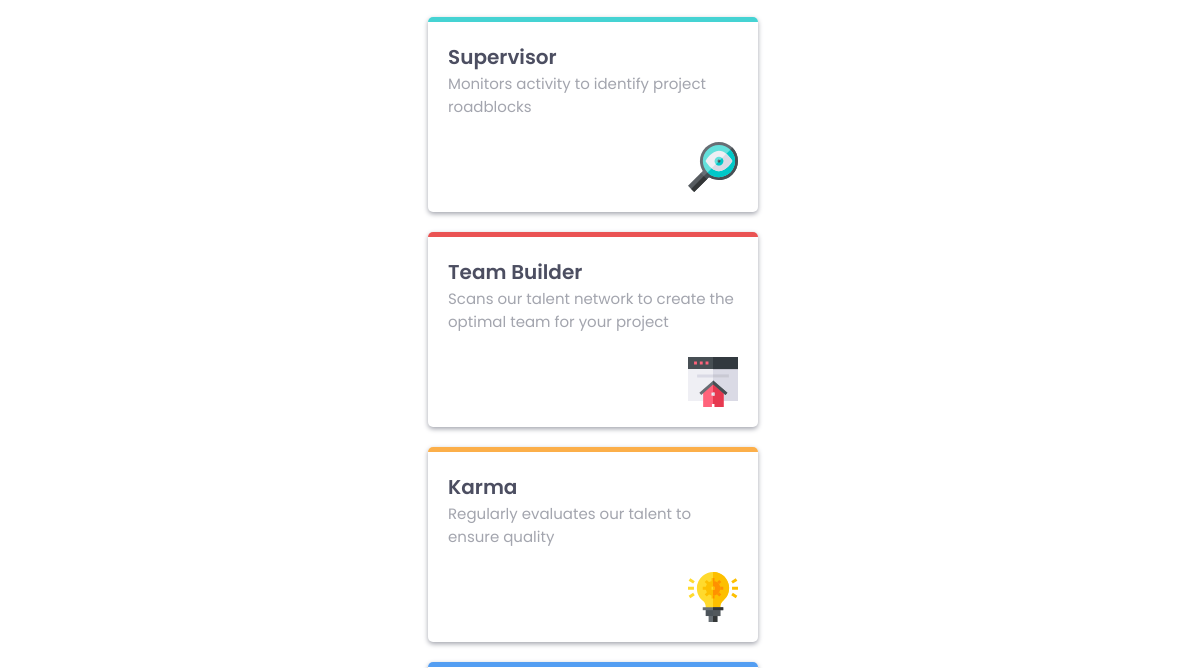
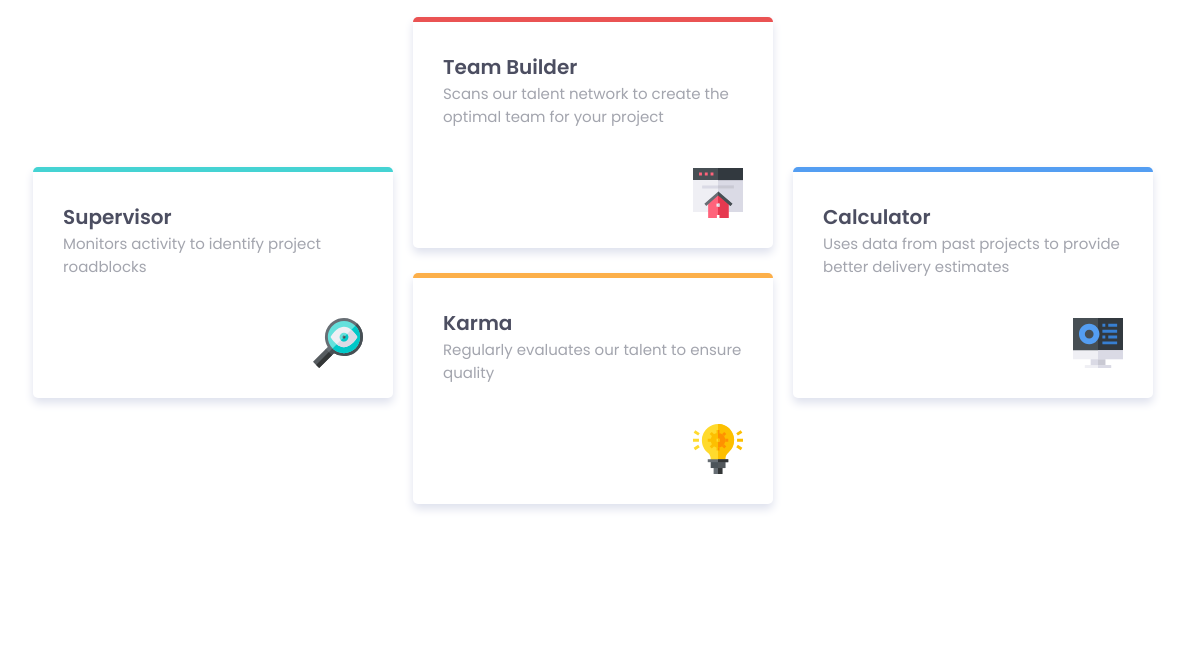
Before and after one commit to fernandoprestes/four-card-feature-section, a plain HTML site: page index.html in a window 1536 px wide. Shown: the part 218-886 px from the top of the page, without its empty margins (175-1360 px from the left). After the commit the page ends 800 px from the top, so only its background shows below. Drawn offline with Linux system fonts and the light colour scheme.

Commit message:
✨ Introduce desktop version

```diff
--- a/styles/style.css
+++ b/styles/style.css
@@ -18,6 +18,7 @@ html,
 body {
   font-size: 62.5%;
   font-family: 'Poppins', sans-serif;
+  height: 100vh;
 }
 
 .main-header {
@@ -59,27 +60,26 @@ body {
 .card-item {
   width: 33rem;
   padding: 2rem;
+  margin-bottom: 0.5rem;
   border-radius: 0.5rem;
-  -webkit-box-shadow: 0px 2px 5px 0px var(--color-grayish-blue);
-  box-shadow: 0px 2px 5px 0px var(--color-grayish-blue);
+  box-shadow: 0px 5px 10px 0px #dee1ed;
 }
 
-.card-item.-cyan{
+.card-item.-cyan {
   border-top: 0.5rem solid var(--color-cyan);
 }
 
-.card-item.-red{
+.card-item.-red {
   border-top: 0.5rem solid var(--color-red);
 }
 
-.card-item.-orange{
+.card-item.-orange {
   border-top: 0.5rem solid var(--color-orange);
 }
 
-.card-item.-blue{
+.card-item.-blue {
   border-top: 0.5rem solid var(--color-blue);
 }
-
 
 .card-item .title {
   font-size: 2rem;
@@ -98,3 +98,48 @@ body {
   margin-right: 0;
   margin-left: auto;
 }
+
+@media screen and (min-width: 1332px) {
+
+  main{
+    height: 100vh;
+    display: flex;
+    flex-direction: column;
+    justify-content: center;
+  }
+
+  .main-header {
+    margin: 0;
+  }
+
+  .cards-list {
+    flex-direction: row;
+    justify-content: center;
+    margin: 0 auto;
+    width: 124.7rem;
+    flex-wrap: wrap;
+  }
+
+  .card-item {
+    width: 36rem;
+    padding: 3rem;
+  }
+
+  .icon-img {
+    margin-top: 4rem;
+  }
+
+  .card-item.-cyan {
+    position: relative;
+    top: 15rem;
+  }
+
+  .card-item.-orange {
+    order: 1;
+  }
+
+  .card-item.-blue {
+    position: relative;
+    top: 15rem;
+  }
+}
```
